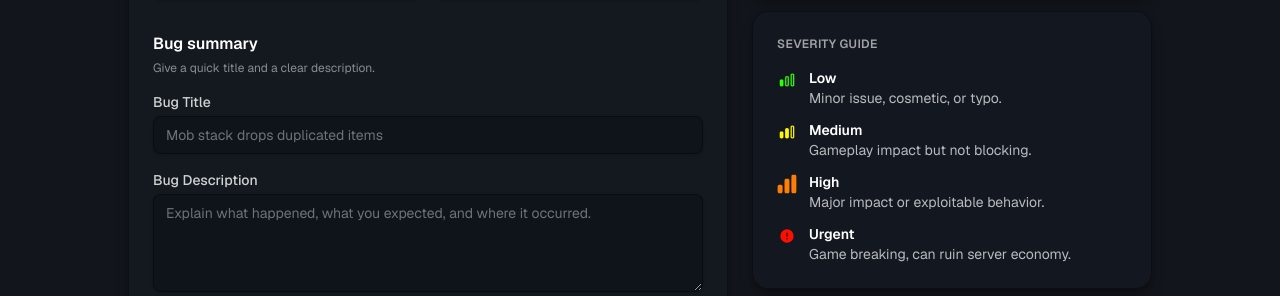
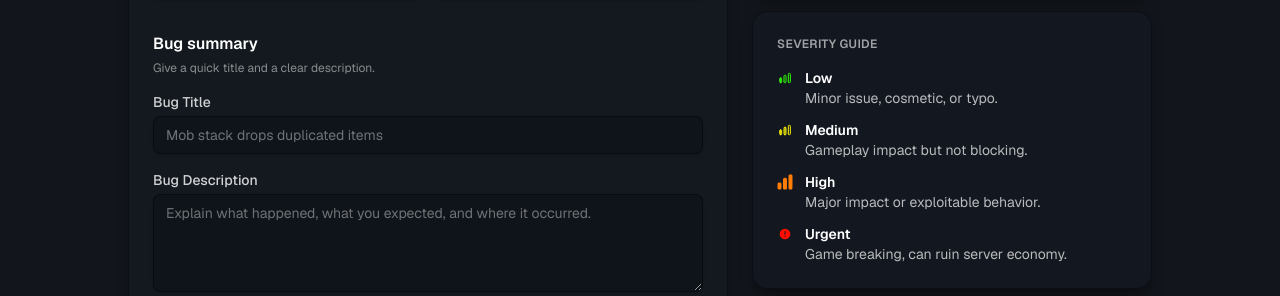
Before and after one commit to KennelyRay/TheCampBugHunter, a Next.js app in the folder camp-bug-hunter/: page /report/new in a window 1280 px wide. Shown: the part 436-732 px from the top of the page. Built offline with nearby package versions, Linux system fonts and the light colour scheme.

Commit message:
resized the severity icons

```diff
--- a/camp-bug-hunter/src/app/report/new/page.tsx
+++ b/camp-bug-hunter/src/app/report/new/page.tsx
@@ -267,7 +267,7 @@ export default function NewReportPage() {
             <div className="mt-4 space-y-3 text-sm text-white/70">
               {severityOptions.map((option) => (
                 <div key={option.value} className="flex items-start gap-3">
-                  <Image src={option.icon} alt="" width={20} height={20} className="mt-0.5 h-5 w-5" />
+                  <Image src={option.icon} alt="" width={16} height={16} className="mt-0.5 h-4 w-4" />
                   <div>
                     <div className="font-semibold text-white">{option.label}</div>
                   <div>{option.description}</div>
```
